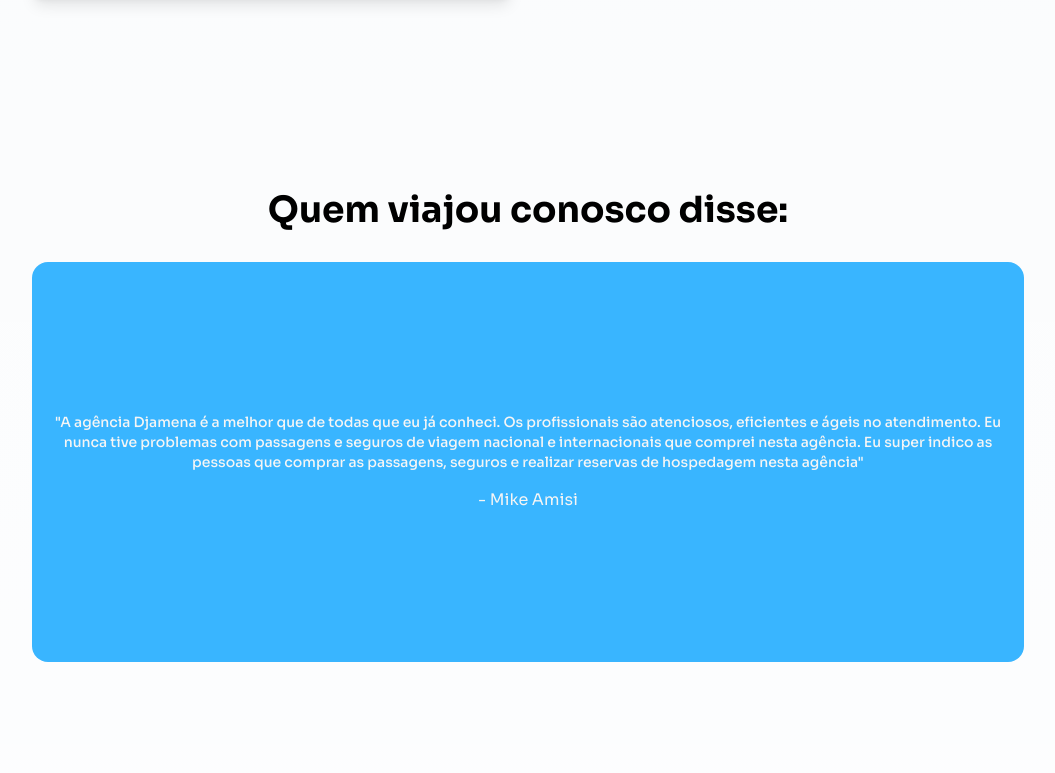
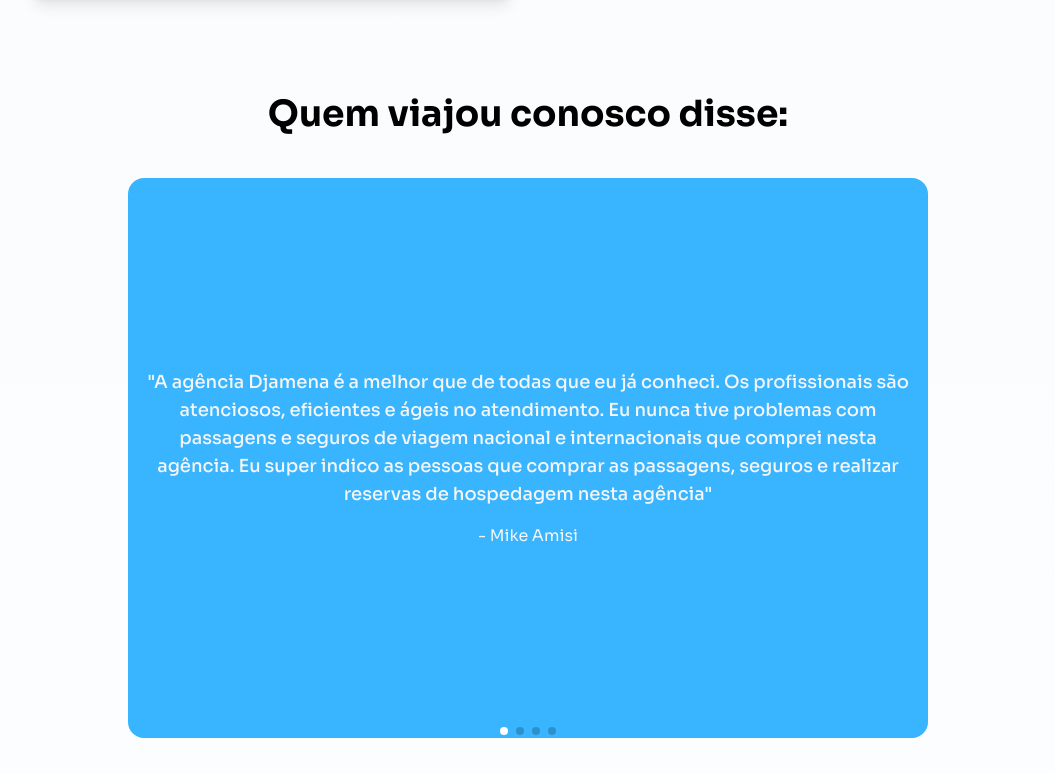
Before and after one commit to kaizinbr/djamena, a Next.js app: page / in a window 1280 px wide. Shown: the part 4107-4880 px from the top of the page, without its empty margins (112-1167 px from the left). Built offline with nearby package versions, Linux system fonts and the light colour scheme.

Commit message:
footer e feedbacks

```diff
--- a/app/globals.css
+++ b/app/globals.css
@@ -4,8 +4,8 @@
 @import url("https://fonts.googleapis.com/css2?family=Montserrat:ital,wght@0,100..900;1,100..900&display=swap");
 @import url("https://fonts.googleapis.com/css2?family=Lato:ital,wght@0,100;0,300;0,400;0,700;0,900;1,100;1,300;1,400;1,700;1,900&display=swap");
 
-@import url('https://fonts.googleapis.com/css2?family=Sora:wght@100..800&display=swap');
-@import url('https://gistcdn.githack.com/mfd/09b70eb47474836f25a21660282ce0fd/raw/e06a670afcb2b861ed2ac4a1ef752d062ef6b46b/Gilroy.css');
+@import url("https://fonts.googleapis.com/css2?family=Sora:wght@100..800&display=swap");
+@import url("https://gistcdn.githack.com/mfd/09b70eb47474836f25a21660282ce0fd/raw/e06a670afcb2b861ed2ac4a1ef752d062ef6b46b/Gilroy.css");
 :root {
     --foreground-rgb: 0, 0, 0;
     --background-start-rgb: 214, 219, 220;
@@ -291,3 +291,37 @@
     font-family: "Sora", sans-serif !important;
     font-optical-sizing: auto;
 }
+
+.swiper {
+    width: 100%;
+    height: 100%;
+}
+
+.swiper-slide {
+    text-align: center;
+    font-size: 18px;
+
+    /* Center slide text vertically */
+    display: flex !important;
+    justify-content: center !important;
+    align-items: center !important;
+}
+
+.swiper-slide img {
+    display: block;
+    width: 100%;
+    height: 100%;
+    object-fit: cover;
+}
+.m_367dc749 {
+    height: 64px !important;
+}
+
+.m_730a79ed {
+    display: flex;
+    justify-content: space-between;
+}
+
+.swiper-pagination-bullet-active {
+    background: rgb(255 255 255 / 1) !important;
+}
--- /dev/null
+++ b/components/Carousel.tsx
@@ -0,0 +1,142 @@
+"use client";
+
+import { useRef, useEffect } from "react";
+import { register } from "swiper/element/bundle";
+import { Swiper, SwiperSlide } from "swiper/react";
+
+// import required modules
+import { Pagination, Navigation } from "swiper/modules";
+
+import "swiper/css";
+import "swiper/css/pagination";
+import "swiper/css/navigation";
+
+export default function Carousel() {
+    return (
+        <>
+            <Swiper
+                pagination={{
+                    type: "bullets",
+                }}
+                navigation={false}
+                modules={[Pagination, Navigation]}
+                centeredSlides={true}
+                loop={true}
+                loopAdditionalSlides={1}
+                className="mySwiper"
+            >
+                <SwiperSlide className="w-full p-3">
+                    <div
+                        className={`
+                            h-[560px] w-full md:w-[400px] lg:w-[800px] bg-[#39B5FF] rounded-2xl flex
+                        `}
+                    >
+                        <div className="m-auto p-4">
+                            <p className="text-sm md:text-lg text-center text-neutral-100 font-medium mb-4">
+                                &quot;A agência Djamena é a melhor que de todas
+                                que eu já conheci. Os profissionais são
+                                atenciosos, eficientes e ágeis no atendimento.
+                                Eu nunca tive problemas com passagens e seguros
+                                de viagem nacional e internacionais que comprei
+                                nesta agência. Eu super indico as pessoas que
+                                comprar as passagens, seguros e realizar
+                                reservas de hospedagem nesta agência&quot;
+                            </p>
+                            <p className="text-base text-center text-neutral-100">
+                                - Mike Amisi
+                            </p>
+                        </div>
+                    </div>
+                </SwiperSlide>
+                <SwiperSlide className="w-full flex justify-center items-center p-3">
+                    <div
+                        className={`
+                            h-[560px] w-full md:w-[600px] lg:w-[800px] bg-[#39B5FF] rounded-2xl flex
+                        `}
+                    >
+                        <div className="m-auto p-4">
+                            <p className="text-sm md:text-lg text-center text-neutral-100 font-medium mb-4">
+                                &quot;A minha viagem foi tranquila e
+                                Maravilhosa. Quero agradecer a agência, sempre
+                                disposta a oferecer o melhor para tornar a
+                                viagem ainda mais especial. Recomendo pela
+                                atenção e pelo carinho.&quot;
+                            </p>
+                            <p className="text-base text-center text-neutral-100">
+                                - Inyene Udom
+                            </p>
+                        </div>
+                    </div>
+                </SwiperSlide>
+                <SwiperSlide className="w-full p-3">
+                    <div
+                        className={`
+                            h-[560px] w-full md:w-[400px] lg:w-[800px] bg-[#39B5FF] rounded-2xl flex
+                        `}
+                    >
+                        <div className="m-auto p-4">
+                            <p className="text-sm md:text-lg text-center text-neutral-100 font-medium mb-4">
+                                &quot;Viajar é bom mas viajar sem estresse é
+                                melhor. E para nossas viagens de turismo de
+                                trabalho e tais , é sempre bom consultar os
+                                melhores profissionais. Desta forma, conheço a
+                                djamena viagens, que de forma particular e
+                                profissional me auxiliou na planificação e
+                                realização de algumas viagens muito importante,
+                                a djamena viagens ajudou a achar passagens para
+                                meus destinos a preços muito razoáveis dando me
+                                a oportunidade de beneficiar de alguns descontos
+                                na compras de passagens todo isso com um ótimo
+                                atendimento e um bom acompanhamento na
+                                realização de check in e outros. A equipe é
+                                talentosa e bem coordenada! Agradeço pelos
+                                serviços, e acompanhamentos! Sucesso!&quot;
+                            </p>
+                            <p className="text-base text-center text-neutral-100">
+                                - Adderley Merveil Heaven Koulone
+                            </p>
+                        </div>
+                    </div>
+                </SwiperSlide>
+                <SwiperSlide className="w-full p-3">
+                    <div
+                        className={`
+                            h-[560px] w-full md:w-[400px] lg:w-[800px] bg-[#39B5FF] rounded-2xl flex
+                        `}
+                    >
+                        <div className="m-auto p-4">
+                            <p className="text-sm md:text-lg text-center text-neutral-100 font-medium mb-4">
+                                &quot;Prezado, Respondo ao nome de Darel
+                                Mavoungou, secretário da Associação dos
+                                Estudantes Congolês no Brasil - AECB.
+                                <br />
+                                <br />
+                                No mês de janeiro 2024, experimentei os serviços
+                                da agência DJAMENA para uma longa viagem Porto
+                                Alegre até João pessoa ( ir e volta).
+                                <br />
+                                <br />
+                                Quero deixar a minha satisfação que vai desde os
+                                primeiros contatos pela compra da passagem (um
+                                serviço de atendimento ao cliente impecável); Os
+                                preços da passagem que desafio toda
+                                concorrência; Uma agência confiável e
+                                responsável; Livre de estresse caso surge um
+                                problema, sei que poderia contar com os serviços
+                                da agência pós venda da passagem.❤
+                                <br />
+                                <br />
+                                Fiz uma excelente viagem e recomendo fortemente
+                                DJAMENA agência por todas viagens nacionais ou
+                                internacionais. ✈&quot;
+                            </p>
+                            <p className="text-base text-center text-neutral-100">
+                                - Darel Mavoungou
+                            </p>
+                        </div>
+                    </div>
+                </SwiperSlide>
+            </Swiper>
+        </>
+    );
+}
--- a/components/Feedbacks.tsx
+++ b/components/Feedbacks.tsx
@@ -1,32 +1,41 @@
 import Image from "next/image";
+import Carousel from "./Carousel"
 
 export default function Feedbacks() {
     return (
-        <div className="py-24 relative col-span-full flex justify-center items-center">
-            <div className="flex flex-col items-center justify-center h-full px-4 z-10 relative lg:max-w-screen-lg">
-                <h1 className="text-4xl text-center font-bold mb-8">
-                    Quem viajou conosco disse:
-                </h1>
-                <div
-                    className={`
-                    h-[400px] w-full bg-[#39B5FF] rounded-2xl flex
-                `}
-                >
-                    <div className="m-auto p-4">
-                        <p className="text-sm text-center text-neutral-100 font-medium mb-4">
-                            &quot;A agência Djamena é a melhor que de todas que
-                            eu já conheci. Os profissionais são atenciosos,
-                            eficientes e ágeis no atendimento. Eu nunca tive
-                            problemas com passagens e seguros de viagem nacional
-                            e internacionais que comprei nesta agência. Eu super
-                            indico as pessoas que comprar as passagens, seguros
-                            e realizar reservas de
-                            hospedagem nesta agência&quot;
-                        </p>
-                        <p className="text-base text-center text-neutral-100">
-                            - Mike Amisi
-                        </p>
-                    </div>
+        // <div className="py-24 relative col-span-full flex justify-center items-center">
+        //     <div className="flex flex-col items-center justify-center h-full px-4 z-10 relative lg:max-w-screen-lg">
+        //         <h1 className="text-4xl text-center font-bold mb-8">
+        //             Quem viajou conosco disse:
+        //         </h1>
+        //         <div
+        //             className={`
+        //             h-[400px] w-full bg-[#39B5FF] rounded-2xl flex
+        //         `}
+        //         >
+        //             <div className="m-auto p-4">
+        //                 <p className="text-sm text-center text-neutral-100 font-medium mb-4">
+        //                     &quot;A agência Djamena é a melhor que de todas que
+        //                     eu já conheci. Os profissionais são atenciosos,
+        //                     eficientes e ágeis no atendimento. Eu nunca tive
+        //                     problemas com passagens e seguros de viagem nacional
+        //                     e internacionais que comprei nesta agência. Eu super
+        //                     indico as pessoas que comprar as passagens, seguros
+        //                     e realizar reservas de
+        //                     hospedagem nesta agência&quot;
+        //                 </p>
+        //                 <p className="text-base text-center text-neutral-100">
+        //                     - Mike Amisi
+        //                 </p>
+        //             </div>
+        //         </div>
+        //     </div>
+        // </div>
+        <div className="pb-24 relative col-span-full">
+            <div className="flex flex-col items-center justify-center h-full z-10 relative">
+                <h1 className="text-4xl text-center font-bold px-4 mb-8">Quem viajou conosco disse:</h1>
+                <div className="w-[100vw] max-w-full overflow-hidden">
+                    <Carousel />
                 </div>
             </div>
         </div>
--- a/components/Footer.tsx
+++ b/components/Footer.tsx
@@ -19,7 +19,7 @@
                     <div className="flex flex-row">
                         <Instagram size={24} />
                         <Link
-                            href="https://www.instLinkgram.com/djamena_viagens/"
+                            href="https://www.instagram.com/djamena_viagens/"
                             target="_blank"
                             rel="noreferrer"
                             className="ml-2"
@@ -51,7 +51,7 @@
                     </div>
                 </div>
 
-                <p className="text-base mb-8">
+                <p className="text-sm mb-8">
                     © 2024 Djamena Agency. Todos os direitos reservados.
                 </p>
             </div>
--- a/package.json
+++ b/package.json
@@ -22,6 +22,7 @@
     "react": "^18",
     "react-dom": "^18",
     "react-icons": "^5.2.1",
+    "swiper": "^11.1.3",
     "tailwind-merge": "^2.3.0",
     "tailwindcss-animate": "^1.0.7"
   },
```
Also changed, not shown: 1 other file (tests, documents, lock files or other folders).
